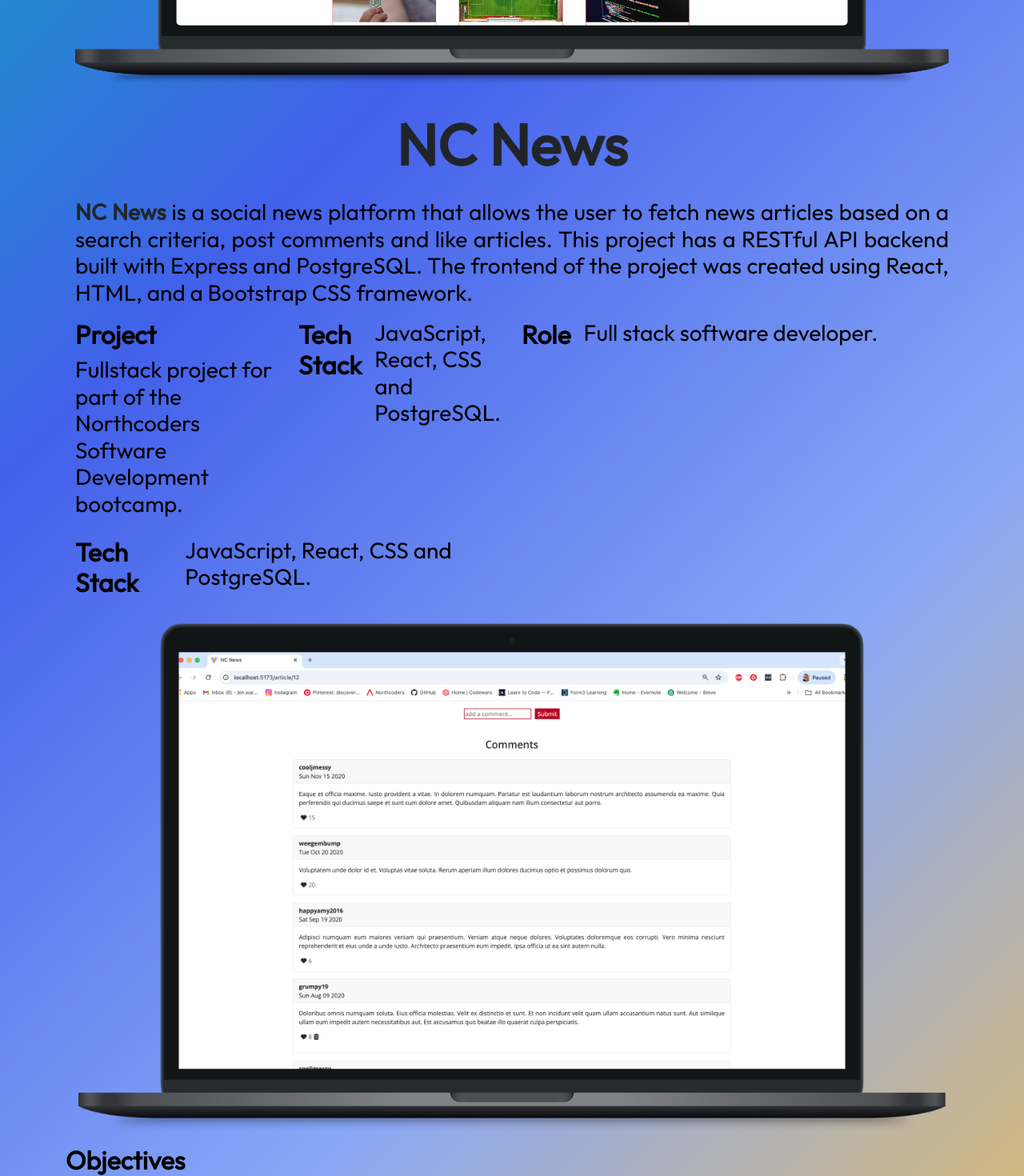
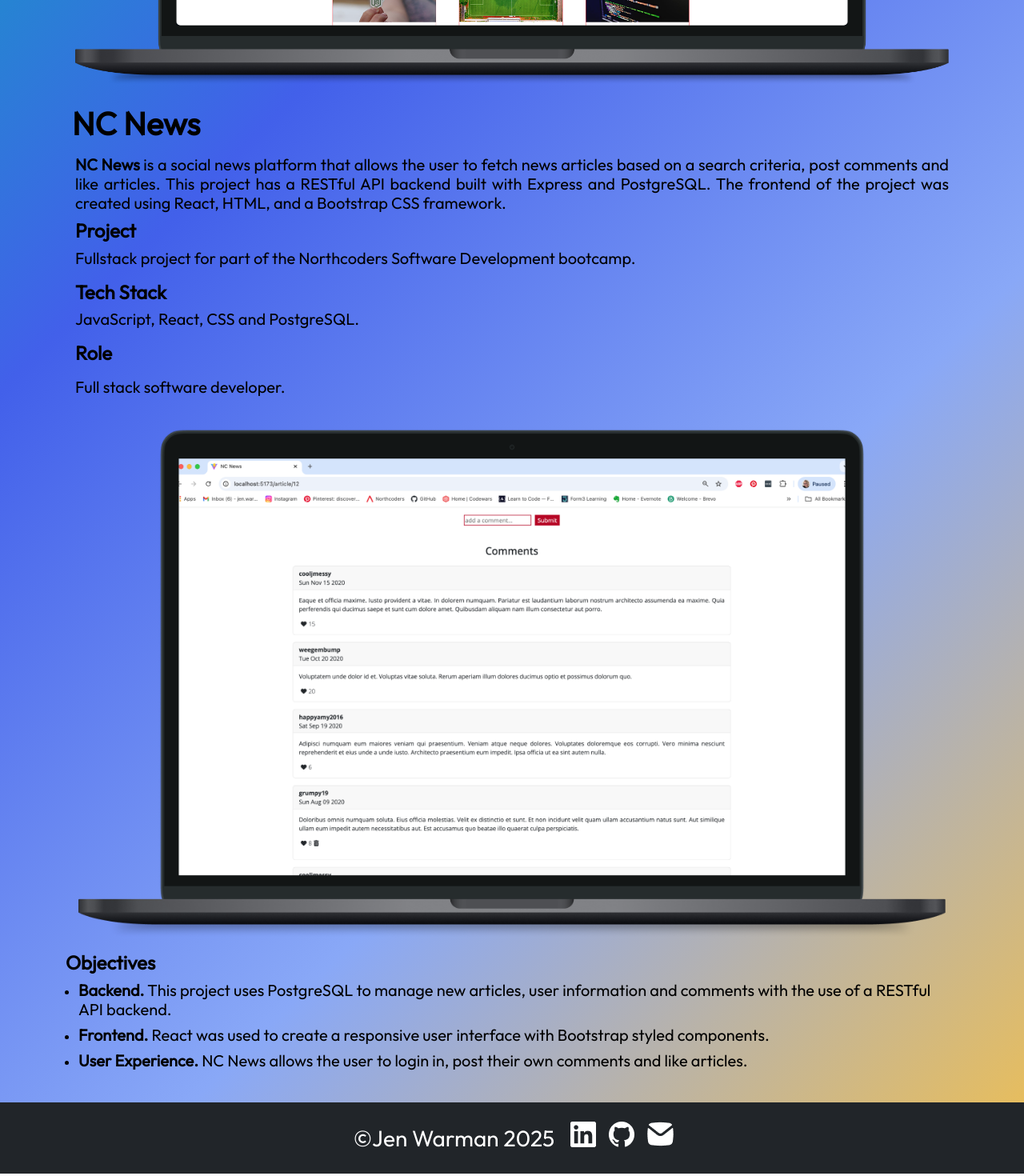
Before and after one commit to JenWarman/portfolio, a React (Vite) app: page /ncnews in a window 1280 px wide. Shown: the part 640-2110 px from the top of the page at 80% size. Built offline with nearby package versions, Linux system fonts and the light colour scheme.

Commit message:
NC News updated.

```diff
--- a/src/components/NCNews.jsx
+++ b/src/components/NCNews.jsx
@@ -10,19 +10,19 @@ export default function NCNews() {
             <Image src="../../NCNews_Main.png" fluid />
           </Row>
           <Row>
-            <h1 className="text-center display-2 fw-bold p-3">
+            <h1 className="display-6 fw-bold p-2">
               <Link
                 target="_blank"
-                className="link-opacity-25-hover link-offset-2 link-underline link-underline-opacity-0 link-dark"
+                className="link-opacity-25-hover link-offset-2 link-underline link-underline-opacity-0 text-black"
                 to="https://github.com/JenWarman/nc-news-react-app"
               >
                 NC News
               </Link>
             </h1>
-            <h5 className="about-text fs-3 text-black pb-3">
+            <h5 className="about-text fs-5 text-black pb-2">
               <Link
                 target="_blank"
-                className="link-opacity-25-hover link-offset-2 link-underline link-underline-opacity-0 link-dark"
+                className="link-opacity-25-hover link-offset-2 link-underline link-underline-opacity-0 text-black"
                 to="https://github.com/JenWarman/nc-news-react-app"
               >
                 <strong>NC News </strong>
@@ -39,43 +39,37 @@ export default function NCNews() {
           <Row>
             <Col>
               <Row>
-                <Col>
-                  <h2 className="display-8 fw-bold">Project</h2>
-                  <h5 className="fs-3 text-black pb-3">
+                <Row>
+                  <h2 className="fs-4 fw-bold">Project</h2>
+                  <h5 className="fs-5 text-black pb-2">
                     Fullstack project for part of the Northcoders Software
                     Development bootcamp.
                   </h5>
-                </Col>
-                <Col className="project-info">
-                  <h2 className="display-8 fw-bold">Tech Stack</h2>
-                  <h5 className="fs-3 text-black pb-3">
+                </Row>
+                <Row className="project-info">
+                  <h2 className="fs-4 fw-bold">Tech Stack</h2>
+                  <h5 className="fs-5 text-black pb-2">
                     JavaScript, React, CSS and PostgreSQL.
                   </h5>
-                </Col>
+                </Row>
               </Row>
-              <Col className="project-info">
-                <h2 className="display-8 fw-bold">Tech Stack</h2>
-                <h5 className="fs-3 text-black">
-                  JavaScript, React, CSS and PostgreSQL.
-                </h5>
-              </Col>
             </Col>
-            <Col className="project-info">
-              <h2 className="display-8 fw-bold pb-3">Role</h2>
-              <h5 className="fs-3 text-black">
+            <Row className="project-info">
+              <h2 className="fs-4 fw-bold pb-2">Role</h2>
+              <h5 className="fs-5 text-black">
                 Full stack software developer.
               </h5>
-            </Col>
+            </Row>
           </Row>
           <Row>
             <Image src="../NCNEWS_COMMENTS.png" fluid className="p-3" />
           </Row>
         </Row>
         <Row className="pb-3">
-          <h2 className="display-8 fw-bold">Objectives</h2>
+          <h2 className="fs-4 fw-bold">Objectives</h2>
           <ul>
             <li className="byte-size-list">
-              <h5 className="fs-3 text-black">
+              <h5 className="fs-5 text-black">
                 <span>
                   <strong>Backend.</strong> This project uses PostgreSQL to
                   manage new articles, user information and comments with the
@@ -84,7 +78,7 @@ export default function NCNews() {
               </h5>
             </li>
             <li className="byte-size-list">
-              <h5 className="fs-3 text-black">
+              <h5 className="fs-5 text-black">
                 <span>
                   <strong>Frontend.</strong> React was used to create a
                   responsive user interface with Bootstrap styled components.
@@ -92,7 +86,7 @@ export default function NCNews() {
               </h5>
             </li>
             <li className="byte-size-list">
-              <h5 className="fs-3 text-black">
+              <h5 className="fs-5 text-black">
                 <span>
                   <strong>User Experience. </strong> NC News allows the user to
                   login in, post their own comments and like articles.
```
